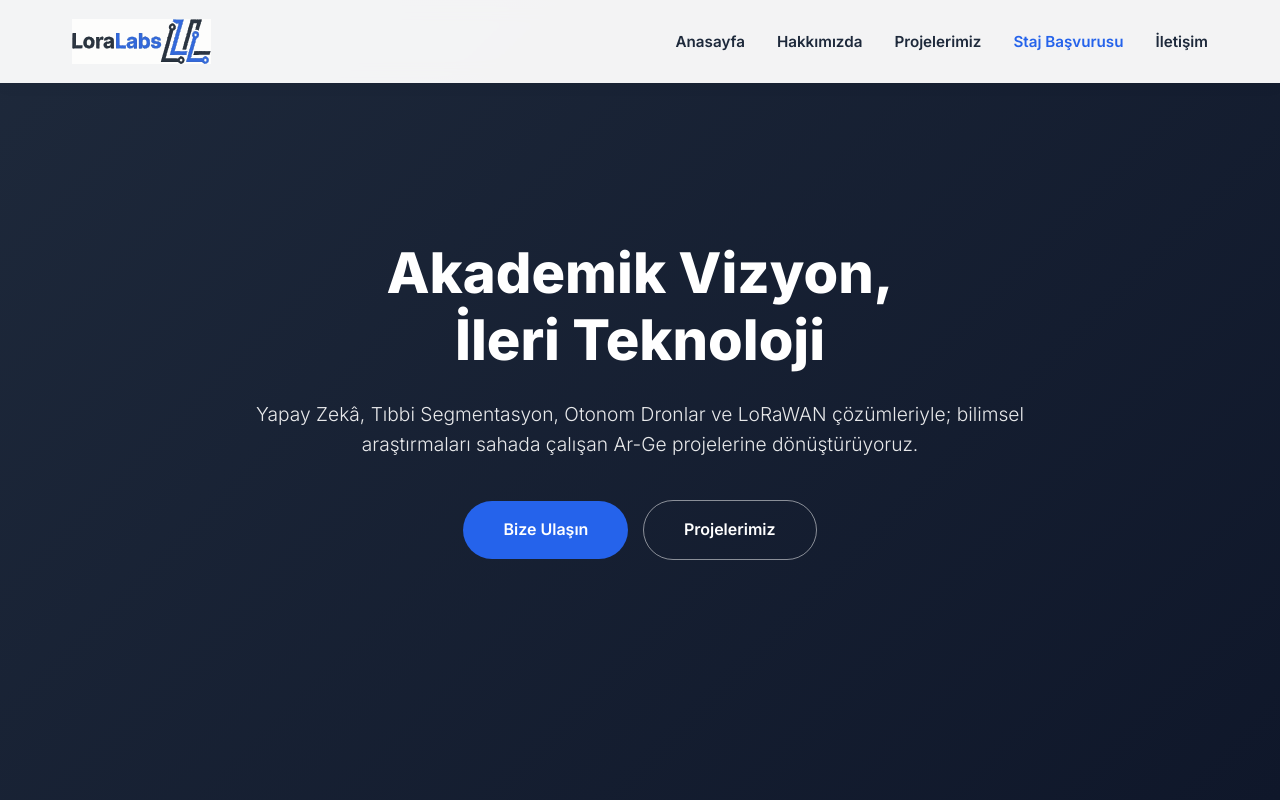
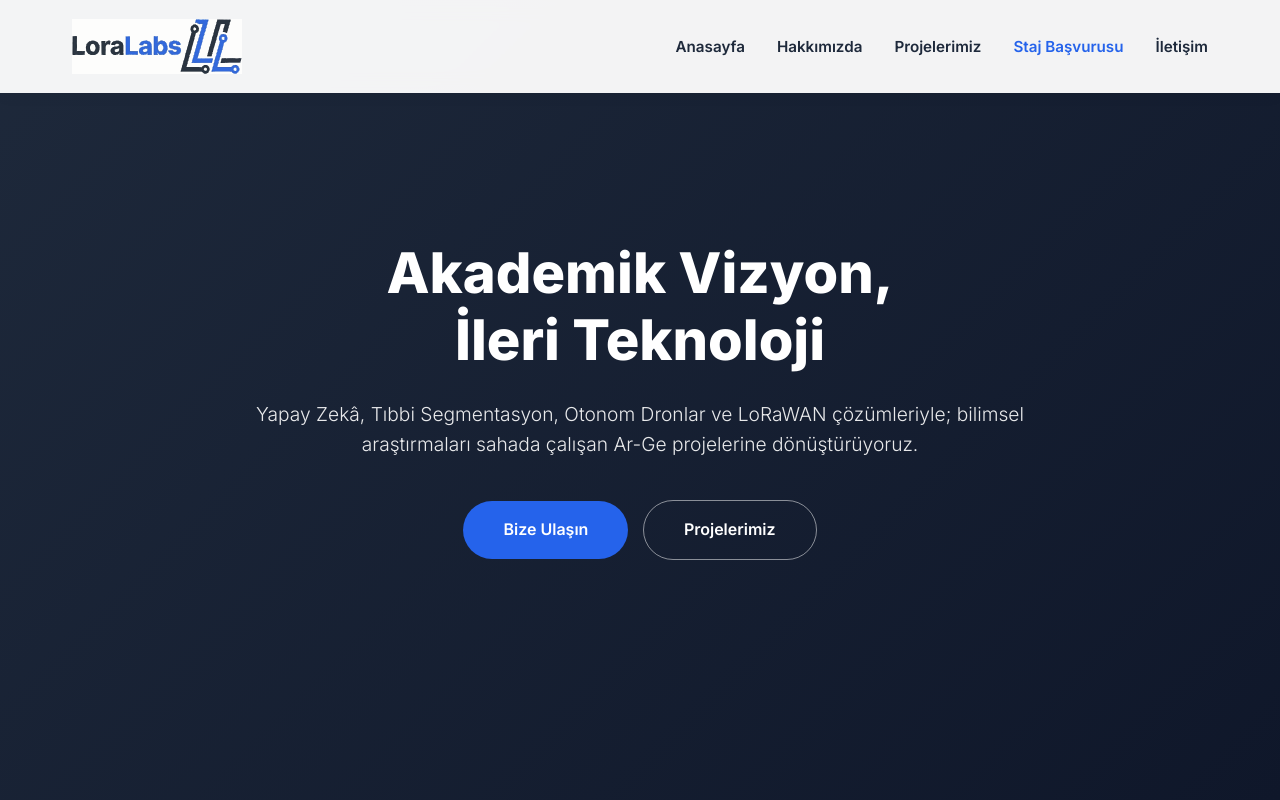
Before and after one commit to lorabilisim/lorabilisim.github.io, a plain HTML site: page index.html in a window 1280 px wide. Shown: the top 800 px of the page. Drawn offline with Linux system fonts and the light colour scheme.

Commit message:
Refactor index.html for improved layout and design
Updated the HTML structure and styling for better layout and design consistency.

```diff
--- a/index.html
+++ b/index.html
@@ -107,8 +107,9 @@
     <header>
         <nav class="navbar">
             <a href="#home" class="logo">
-                <img src="logo_lora.svg" alt="LoraLabs Logo" style="height: 45px; width: auto; display: block;">
+                <img src="logo_lora.svg" alt="LoraLabs Logo" style="height: 55px; width: auto; display: block; mix-blend-mode: multiply;">
             </a>
+
             <ul class="nav-links">
                 <li><a href="#home">Anasayfa</a></li>
                 <li><a href="#about">Hakkımızda</a></li>
```
